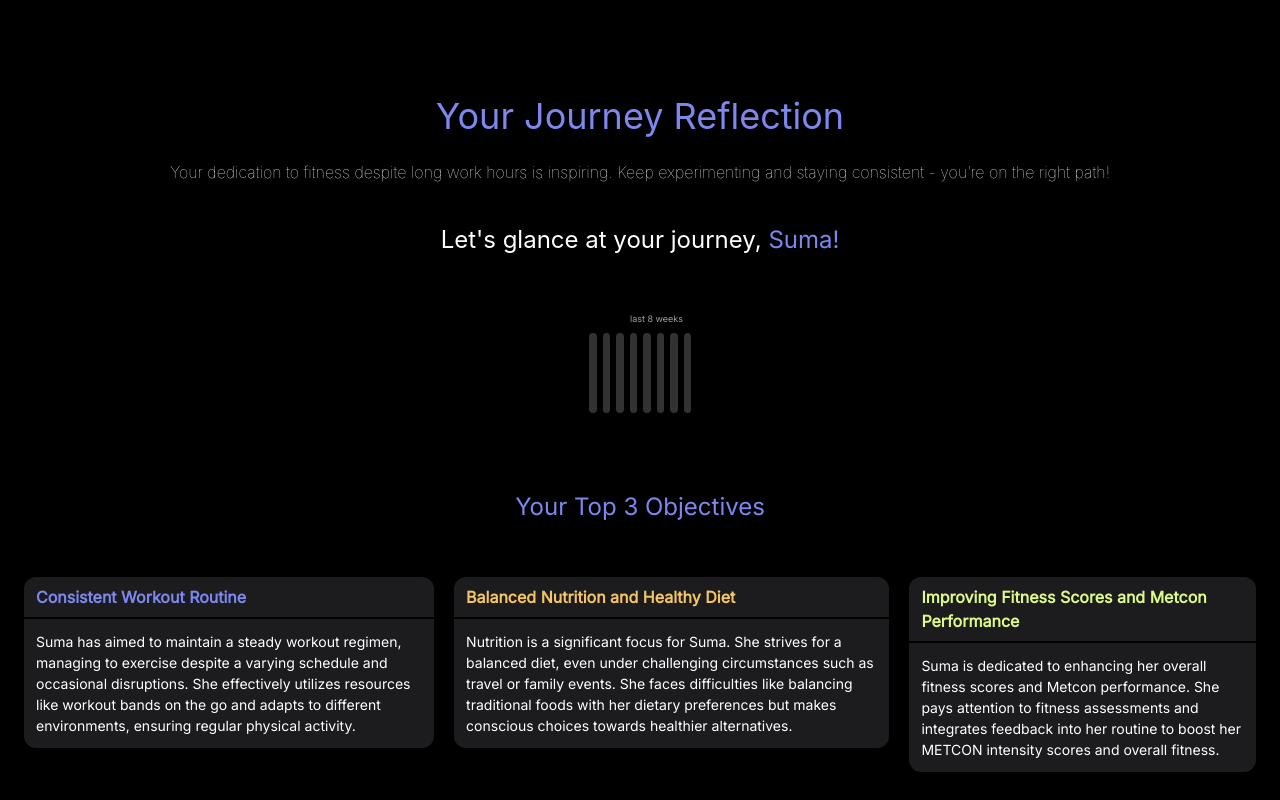
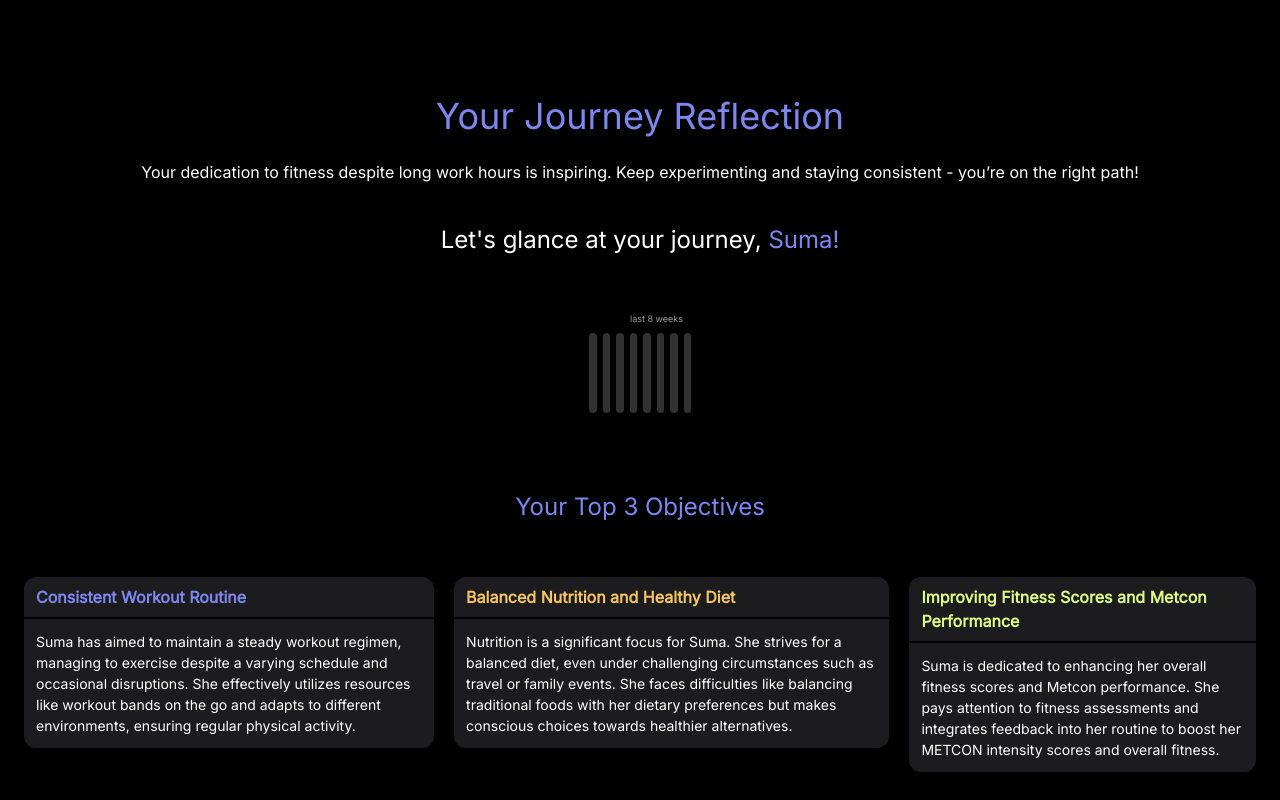
Before and after one commit to on-the-move-life/otm-client, a React (Create React App) app: page /journey-reflection in a window 1280 px wide. Shown: the top 800 px of the page. Built offline with nearby package versions, Linux system fonts and the light colour scheme; sample sign-in values are in the browser's storage.

Commit message:
resolved tailwind conflict

```diff
--- a/src/features/JourneyReflection/JourneyReflectionPage.js
+++ b/src/features/JourneyReflection/JourneyReflectionPage.js
@@ -15,11 +15,11 @@ const JourneyReflectionPage = () => {
   return (
     <div className='bg-black w-full h-auto flex flex-col px-2 sm:py-10 py-5'>
      <div className={`sm:px-10 px-4`}>
-        <h1 className='text-[#7E87EF] sm:text-4xl text-3xl sm:text-center text-left font-sf-pro mt-8 sm:mt-14'>Your Journey Reflection</h1>
-        <p className='text-[14px] font-thin sm:text-center text-left mt-6 sm:text-base font-sf-pro'>Your dedication to fitness despite long work hours is inspiring. Keep experimenting and staying consistent - you’re on the right path!</p>
+        <h1 className='text-[#7E87EF] sm:text-4xl text-3xl sm:text-center text-left font-sfpro mt-8 sm:mt-14'>Your Journey Reflection</h1>
+        <p className='text-[14px] font-thin sm:text-center text-left mt-6 sm:text-base font-sfpro'>Your dedication to fitness despite long work hours is inspiring. Keep experimenting and staying consistent - you’re on the right path!</p>
       </div>
       <div className="sm:px-10 px-4 mt-10">
-       <h1 className="sm:text-center text-left sm:text-2xl text-lg font-sf-pro">Let's glance at your journey, <span className="text-[#7E87EF]">{firstName}!</span></h1>
+       <h1 className="sm:text-center text-left sm:text-2xl text-lg font-sfpro">Let's glance at your journey, <span className="text-[#7E87EF]">{firstName}!</span></h1>
       </div>
     <div className='flex flex-col space-y-10'>
       <section className="sm:px-10 px-4 mt-12 flex items-center justify-center">
--- a/tailwind.config.js
+++ b/tailwind.config.js
@@ -31,7 +31,6 @@ module.exports = withMT({
       },
       fontFamily: {
         serif: ['Inter', 'sans-serif'],
-        'sf-pro': ['"SF Pro Display"', 'sans-serif'],
       },
       backgroundSize: {
         '25%': '25%',
```
